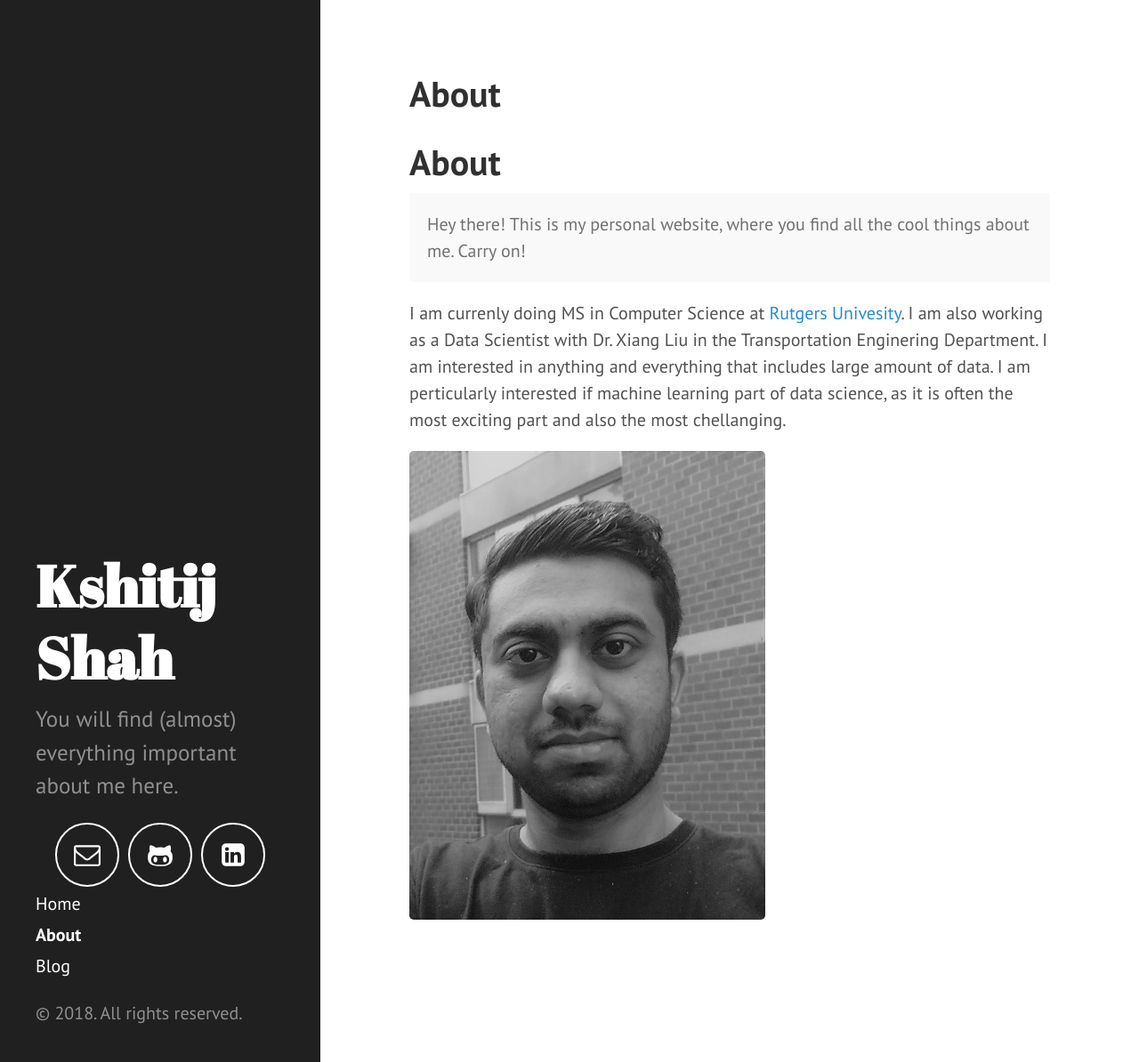
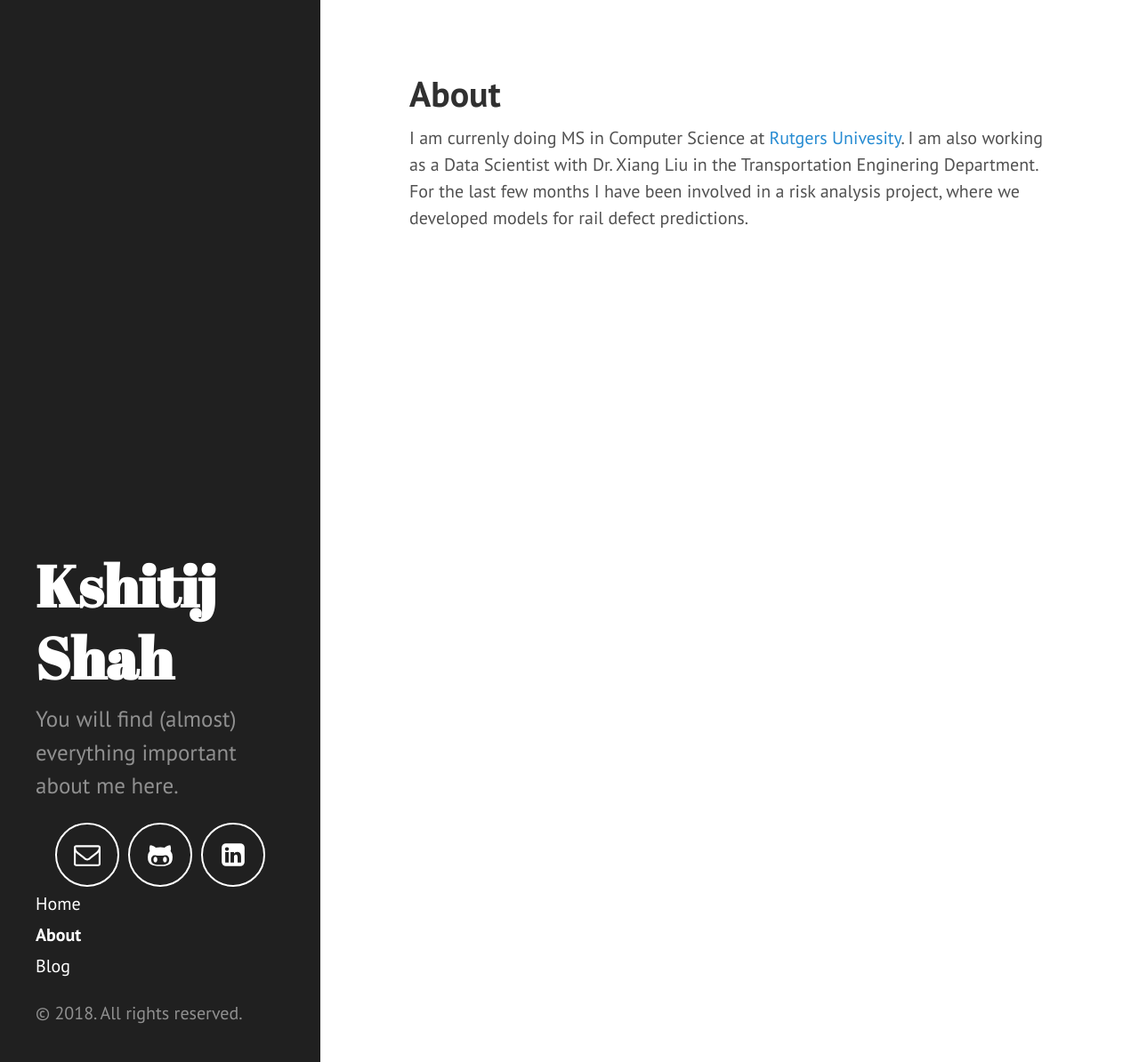
Before and after one commit to xitizzz/xitizzz.github.io, a Jekyll site: the page built from about.md, in a window 1280 px wide and 1194 px high. Shown: the whole window at 89% size. Built offline with Jekyll 4.4.1, drawn with Linux system fonts in a browser that asks for light colours; Markdown is read by kramdown in place of the engine named in the settings.

Commit message:
Update about.md

```diff
--- a/about.md
+++ b/about.md
@@ -3,12 +3,4 @@ layout: page
 title: About
 ---
 
-# About
-
-<p class="message">
-  Hey there! This is my personal website, where you find all the cool things about me. Carry on!
-</p>
-
-I am currenly doing MS in Computer Science at [Rutgers Univesity](rutgers.edu). I am also working as a Data Scientist with Dr. Xiang Liu in the Transportation Enginering Department. I am interested in anything and everything that includes large amount of data. I am perticularly interested if machine learning part of data science, as it is often the most exciting part and also the most chellanging.
-
-<img src="https://xitizzz.github.io/img/ks.jpg" alt="A picture of me" width="400">
+I am currenly doing MS in Computer Science at [Rutgers Univesity](rutgers.edu). I am also working as a Data Scientist with Dr. Xiang Liu in the Transportation Enginering Department. For the last few months I have been involved in a risk analysis project, where we developed models for rail defect predictions.
```
